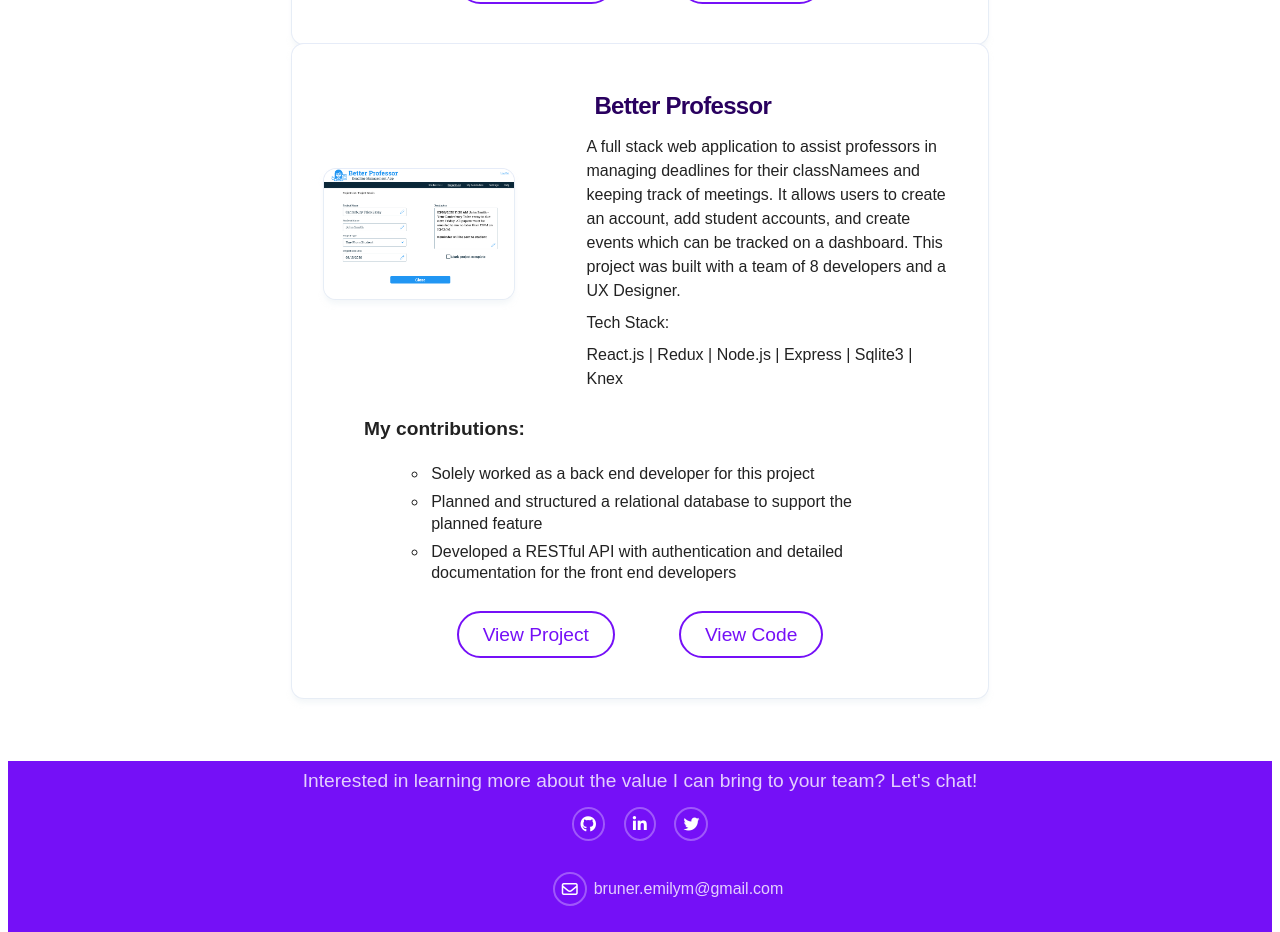
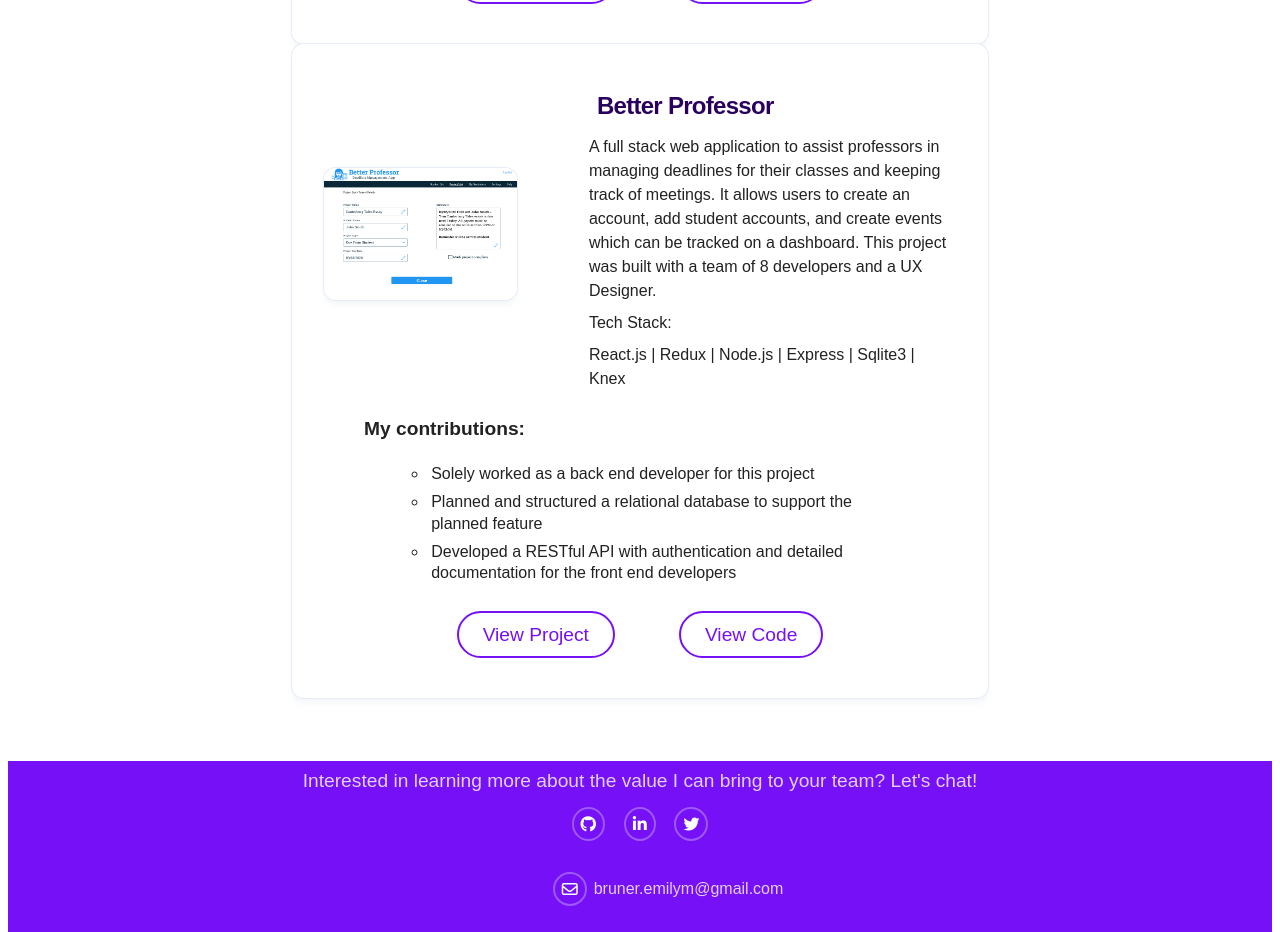
Before and after one commit to emilybruner/finalportfolio, a React (Create React App) app: page / in a window 1280 px wide. Shown: the part 2840-3772 px from the top of the page. Built offline with nearby package versions, Linux system fonts and the light colour scheme.

Commit message:
fixed typo

```diff
--- a/src/components/Projects.js
+++ b/src/components/Projects.js
@@ -78,7 +78,7 @@ export default function Projects() {
                     </div>
                     <div className='project-summary-container'>
                         <h6 className='project-title'>Better Professor</h6>
-                        <p className ='project description'>A full stack web application to assist professors in managing deadlines for their classNamees and keeping track of meetings. It allows users to create an account, add student accounts, and create events which can be tracked on a dashboard. This project was built with a team of 8 developers and a UX Designer.</p>
+                        <p className ='project description'>A full stack web application to assist professors in managing deadlines for their classes and keeping track of meetings. It allows users to create an account, add student accounts, and create events which can be tracked on a dashboard. This project was built with a team of 8 developers and a UX Designer.</p>
                         <p>Tech Stack:</p>
                         <p className='techstack'> React.js | Redux | Node.js | Express | Sqlite3 | Knex</p>
 
```
